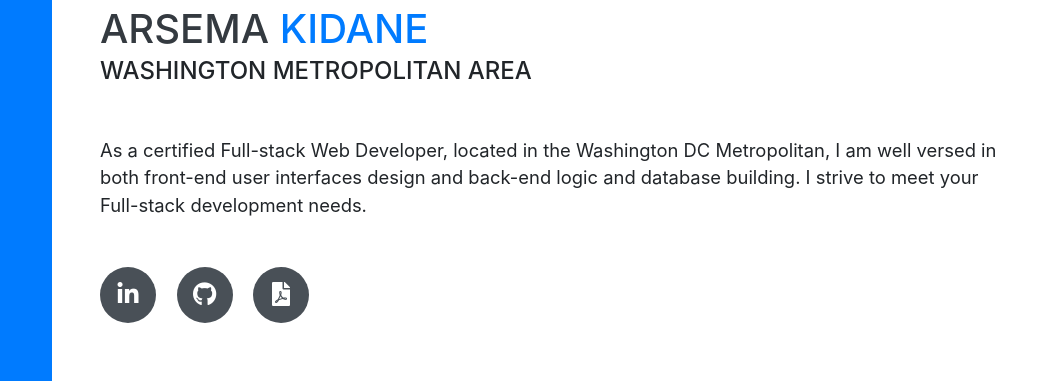
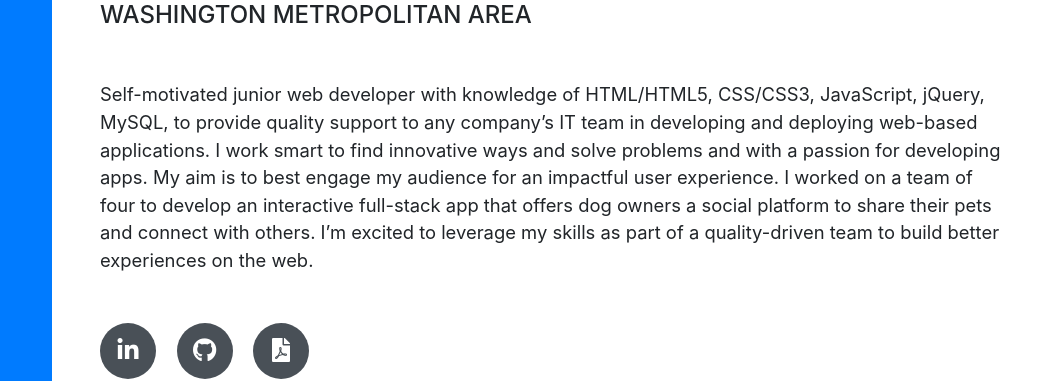
Before and after one commit to akidane23/ak-portfolio, a website with bundled scripts: page index.html in a window 1280 px wide. Shown: the part 236-617 px from the top of the page, 220-1280 px from the left. Built offline with nearby package versions, Linux system fonts and the light colour scheme; a web font is replaced by a local one.

Commit message:
new objective summary

```diff
--- a/index.html
+++ b/index.html
@@ -71,9 +71,11 @@
           <!-- <span class="fas fa-phone"> </class></span> · -->
           <!-- <a href=" "></a> -->
         </div>
-        <p class="lead mb-5">As a certified Full-stack Web Developer, located in the Washington DC Metropolitan, I am well
-          versed in both front-end user interfaces design and back-end logic and database building. I strive to meet your
-          Full-stack development needs.</p>
+        <p class="lead mb-5">Self-motivated junior web developer with knowledge of HTML/HTML5, CSS/CSS3, JavaScript, jQuery, MySQL, to provide quality support
+          to any company’s IT team in developing and deploying web-based applications. I work smart to find innovative ways and solve problems
+          and with a passion for developing apps. My aim is to best engage my audience for an impactful user experience. I worked on a team of
+          four to develop an interactive full-stack app that offers dog owners a social platform to share their pets and connect with others. I’m
+          excited to leverage my skills as part of a quality-driven team to build better experiences on the web.</p>
         <div class="social-icons">
           <a href="https://bit.ly/353td8K">
             <i class="fab fa-linkedin-in"></i>
```
Also changed, not shown: css/resume.css (+5 -5 lines).
